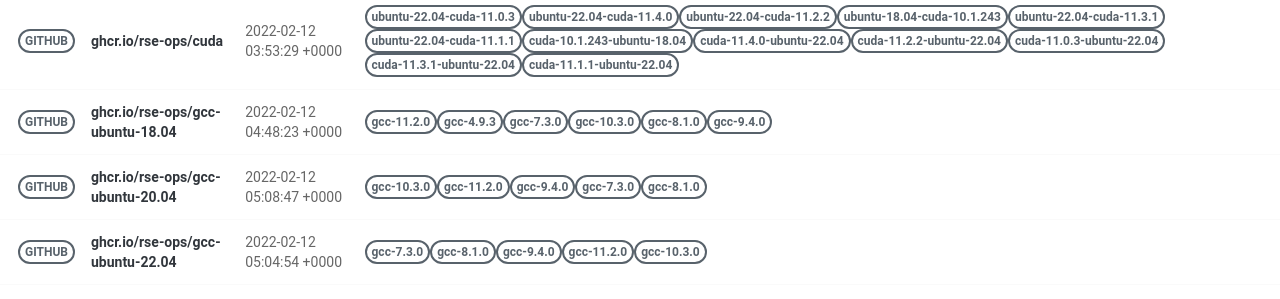
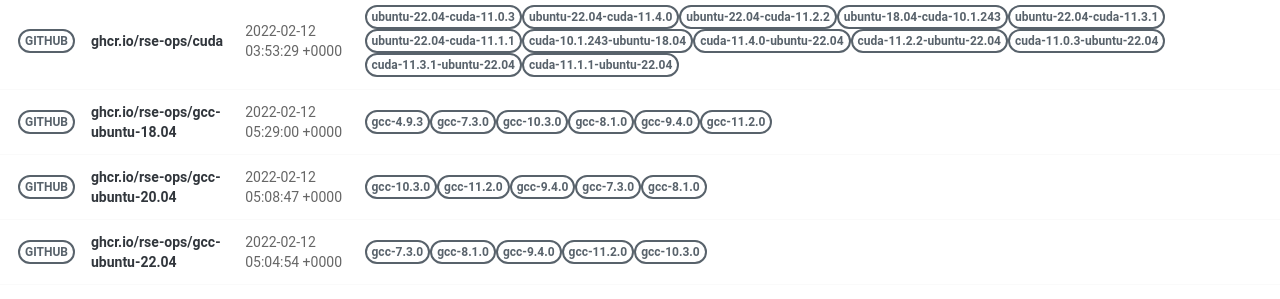
Before and after one commit to rse-ops/docker-images, a Jekyll site: the page built from pages/index.md, in a window 1280 px wide. Shown: the part 502-801 px from the top of the page. Built offline with Jekyll 4.4.1, drawn with Linux system fonts in a browser that asks for light colours; nearby versions of some CDN libraries.

Commit message:
Automated push to update library 2022-02-12

```diff
--- a/_library/ghcr.io-rse-ops-gcc-ubuntu-18.04.md
+++ b/_library/ghcr.io-rse-ops-gcc-ubuntu-18.04.md
@@ -1,14 +1,11 @@
 ---
 layout: container
 name: ghcr.io/rse-ops/gcc-ubuntu-18.04
-updated_at: 2022-02-12 04:48:23.433887
+updated_at: 2022-02-12 05:29:00.153751
 
 
 container_url: https://github.com/orgs/rse-ops/packages/container/package/gcc-ubuntu-18.04
 versions:
- - tag: gcc-11.2.0
-   dockerfile: https://github.com/rse-ops/docker-images/blob/main/ubuntu/gcc/Dockerfile
-   manifest: https://crane.ggcr.dev/manifest/ghcr.io/rse-ops/gcc-ubuntu-18.04:gcc-11.2.0
  - tag: gcc-4.9.3
    dockerfile: https://github.com/rse-ops/docker-images/blob/main/ubuntu/gcc/Dockerfile
    manifest: https://crane.ggcr.dev/manifest/ghcr.io/rse-ops/gcc-ubuntu-18.04:gcc-4.9.3
```
Also changed, not shown: other parts of _library/ghcr.io-rse-ops-gcc-ubuntu-18.04.md (+3 -0 lines).
